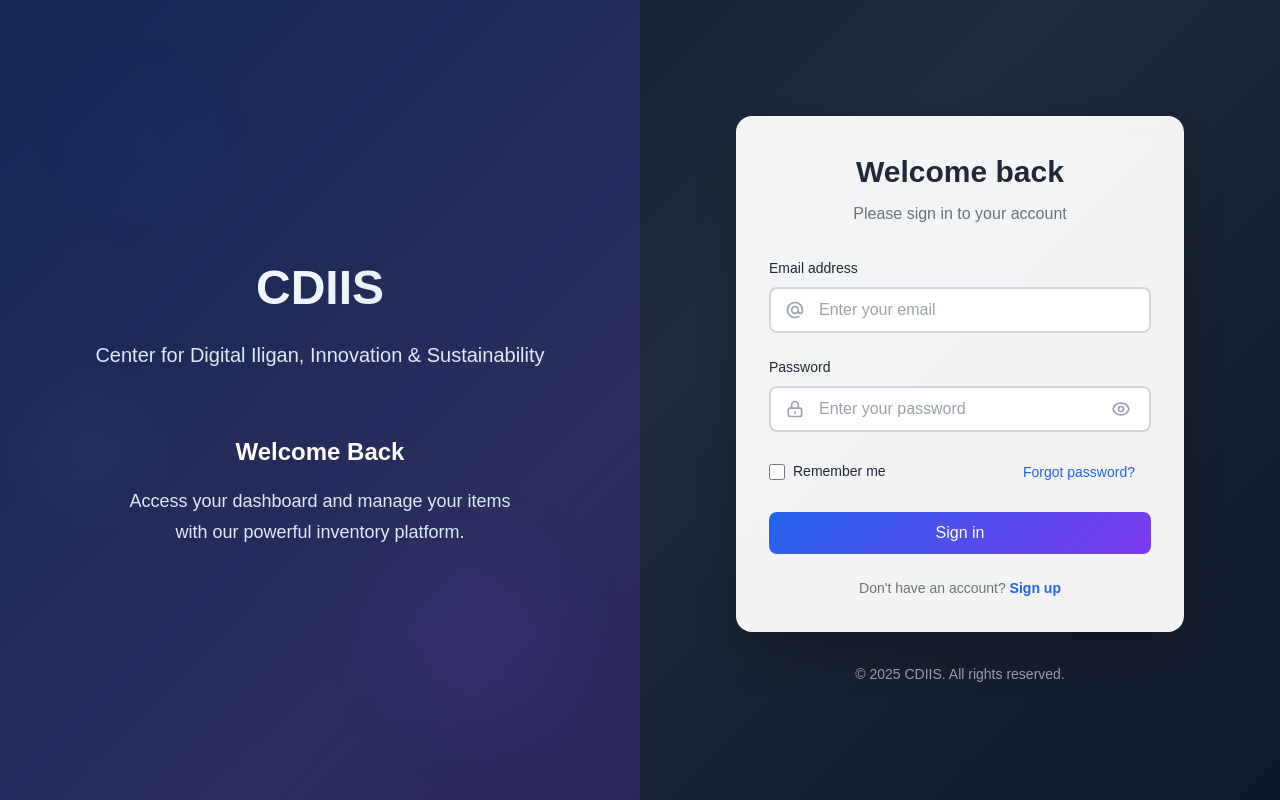
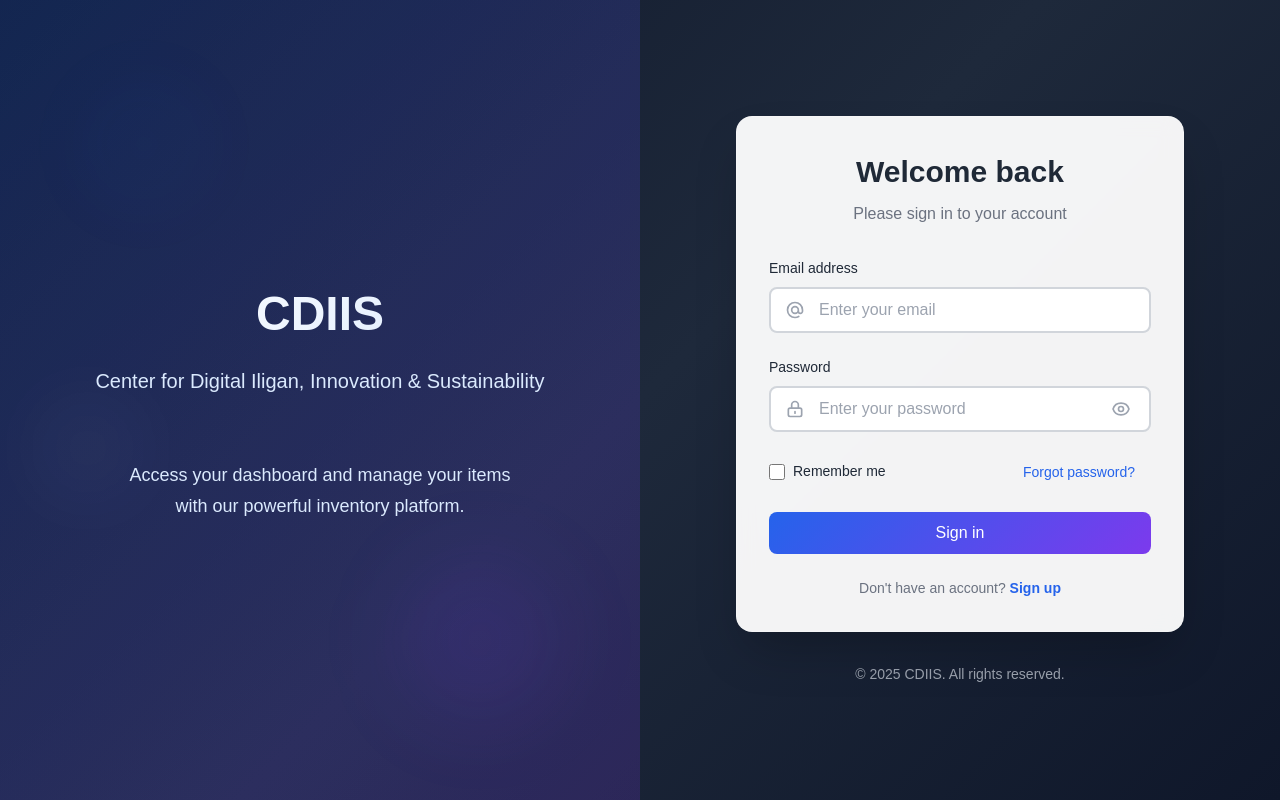
Before and after one commit to KishonShrill/online-inventory-system, a React (Vite) app: page / in a window 1280 px wide. Built offline with nearby package versions, Linux system fonts and the light colour scheme.

Commit message:
CHORE: Removed welcome back header in branding section

```diff
--- a/src/components/LoginForm.jsx
+++ b/src/components/LoginForm.jsx
@@ -76,7 +76,6 @@ const LoginForm = () => {
                         <p className="brand-subtitle">Center for Digital Iligan, Innovation & Sustainability </p>
                     </div>
                     <div className="brand-welcome">
-                        <h2>Welcome Back</h2>
                         <p>Access your dashboard and manage your items with our powerful inventory platform.</p>
                     </div>
                 </div>
```
